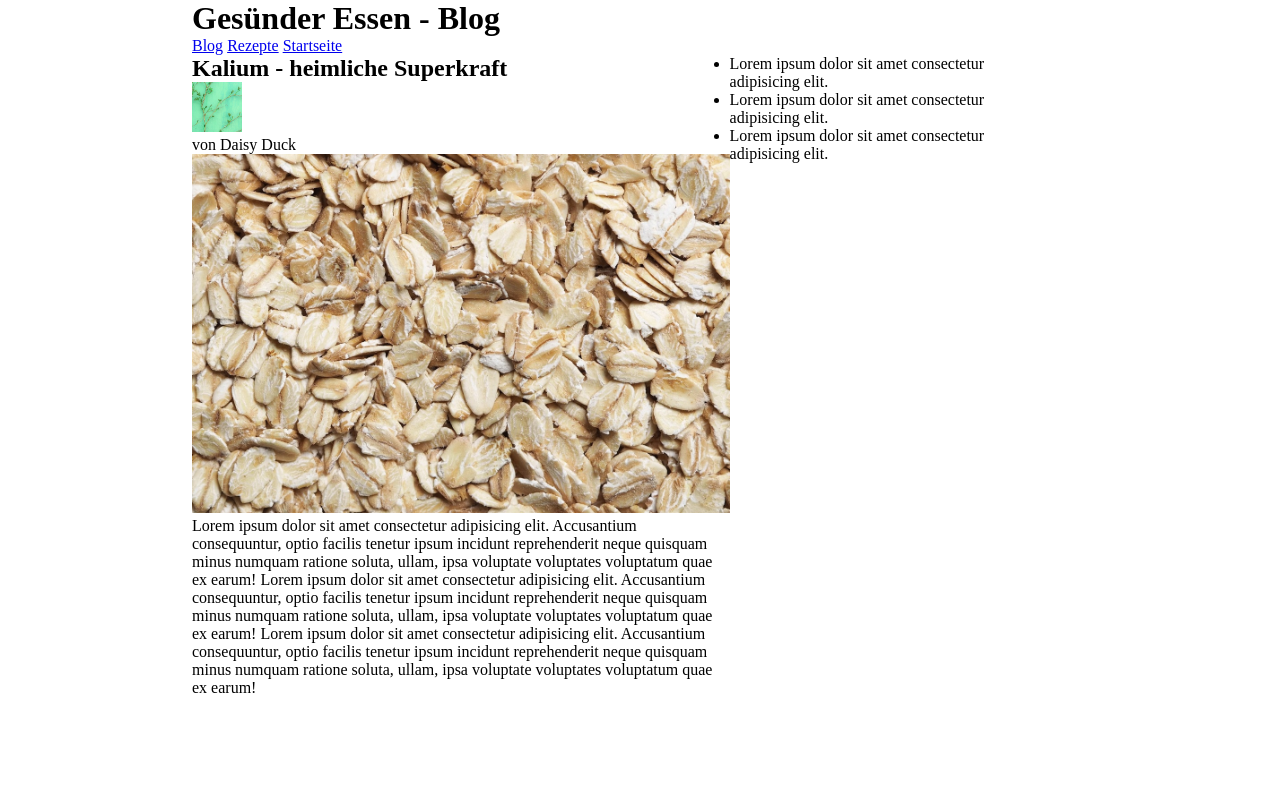
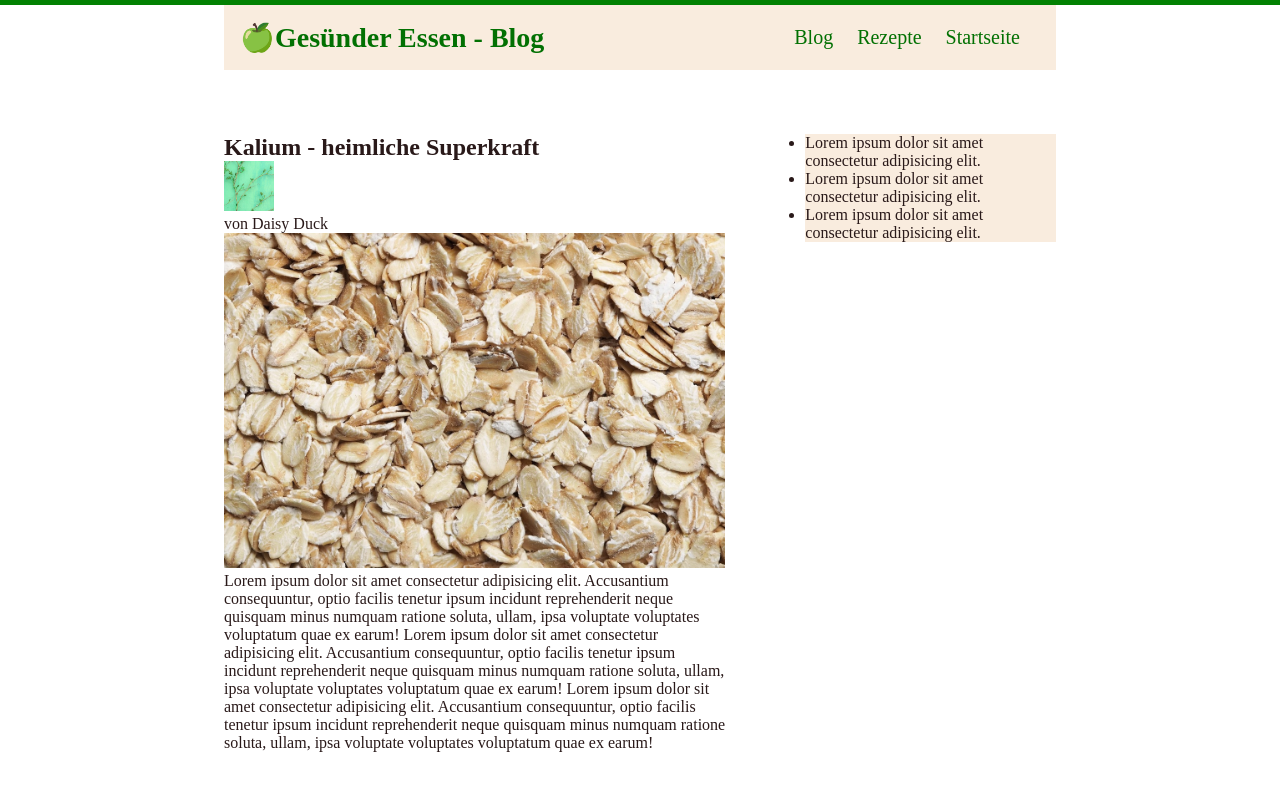
Before and after one commit to Diana-Hellmann/Blog-Repo, a plain HTML site: page index.html in a window 1280 px wide. Drawn offline with Linux system fonts and the light colour scheme.

Commit message:
Css Struktur geändert, weiteres Styling

```diff
--- a/index.html
+++ b/index.html
@@ -8,8 +8,8 @@
 </head>
 <body>
     <div class="container">
-        <header>
-            <h1>Gesünder Essen - Blog</h1>
+        <header class="main-header">
+            <h1>🍏Gesünder Essen - Blog</h1>
             <nav>
                 <a href="index.html">Blog</a>
                 <a href="#">Rezepte</a>
--- a/style.css
+++ b/style.css
@@ -1,21 +1,78 @@
 /*mobile*/
+/*für mehr System mobile separat machen, wenn Desktop fertig*/
 *{
     margin: 0;
     padding: 0;
+    box-sizing: border-box;
+}
+
+
+/*Desktop*/
+@media screen and (min-width: 40rem) {
+    /*kleiner Test zum orientieren*/
+    /* body{
+        background-color: rebeccapurple;
+    } */
+    body{
+        font-family: serif;
+        color: rgb(41, 25, 25);
+        border-top: 5px solid rgb(2, 129, 2);
+    }
+    .artikel-layout{
+        width: 100%;
+        display: flex;
+        flex-direction: row;
+        align-items: start;
+        gap: 5rem;
     }
     .container{
-    width: 70%;
+        /*keine Flexbox, darum px statisch, vermeiden*/
+        width: 65%;
         margin: auto;
     }
-.artikel-layout{
+    .main-header{
+        background-color: rgb(249, 236, 222);
         display: flex;
-    flex-direction: column;
+        justify-content: space-between;
+        align-items: center;
+        padding: 1em;
+        margin-bottom: 4em;
+    }
+    h1{
+        font-size: 28px;
+        color: rgb(2, 112, 2);
+    }
+    nav a:link{
+        margin-right: 1em;
+        font-size: 20px;
+        color: rgb(2, 112, 2);
+        font-weight: 500;
+        text-decoration: none;
+    }
+    nav a:visited{
+        color: rgb(2, 112, 2);
+    }
+    nav a:hover{
+        color: rgb(2, 185, 2);
+        text-decoration: underline;
     }
     article{
-    width: 60%;
+        /* width: 60%; */
+        /* width: 800px; */
+        /*Test*/
+        /* flex: 1 1 800px;
+        min-width: 0;
+        overflow-x: hidden; */
+        flex: 1 1 800px;
     }
     aside{
-    width: 30%;
+        /* width: 40%; */
+        /* width: 400px; */
+        background-color: rgb(249, 236, 222);
+        /*Test*/
+        flex: 1 1 400px;
+        /*min-width: 0;
+        overflow-x: hidden; */
     }
     .img-autor{
         width: 50px;
@@ -28,15 +85,4 @@ aside{
     }
 
 
-/*Desktop*/
-@media screen and (min-width: 40rem) {
-    /*kleiner Test zum orientieren*/
-    /* body{
-        background-color: rebeccapurple;
-    } */
-    .artikel-layout{
-        display: flex;
-        flex-direction: row;
 }
-
-}
```
Also changed, not shown: 1 other file. Lines whose indentation alone changed are shown as unchanged.
